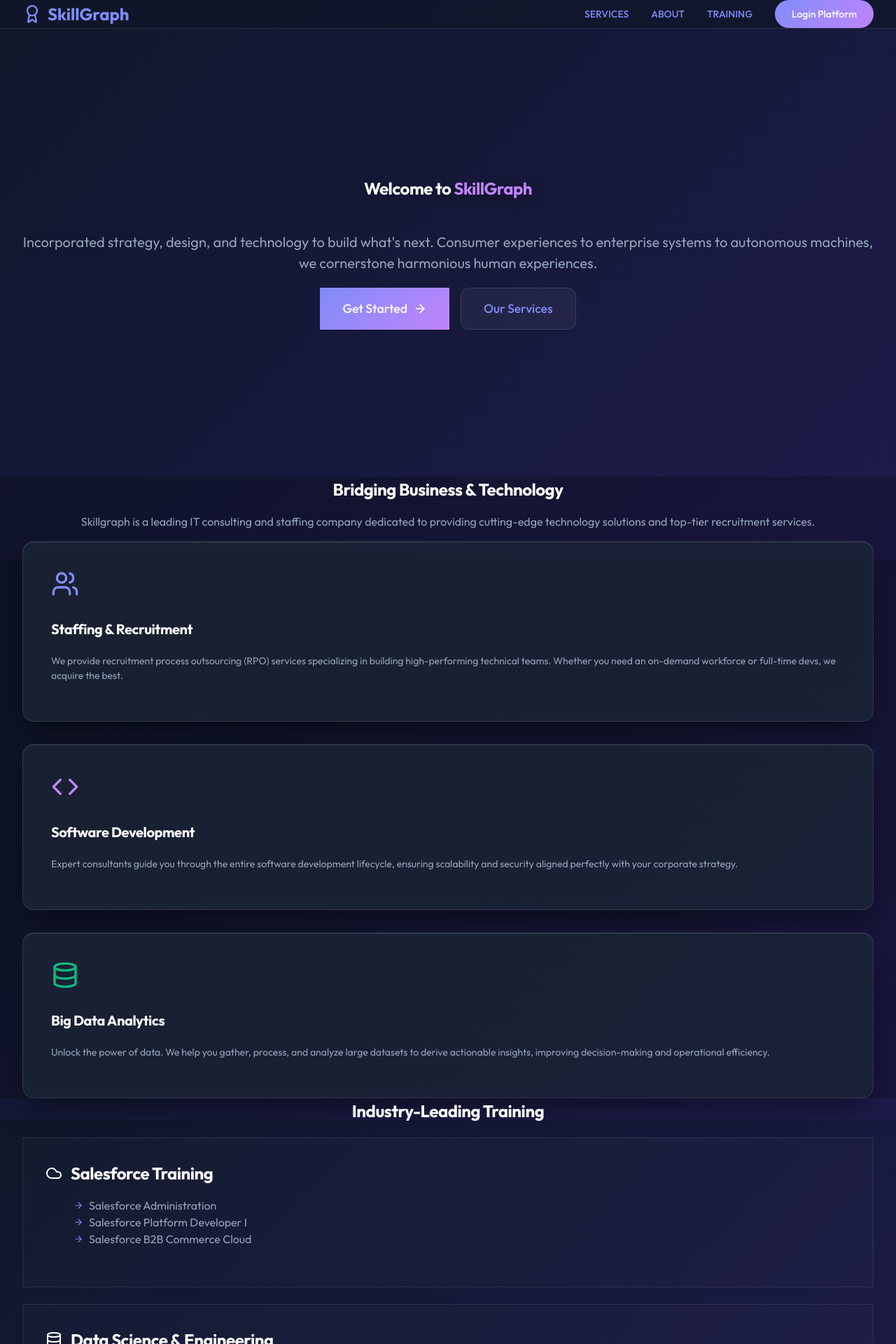
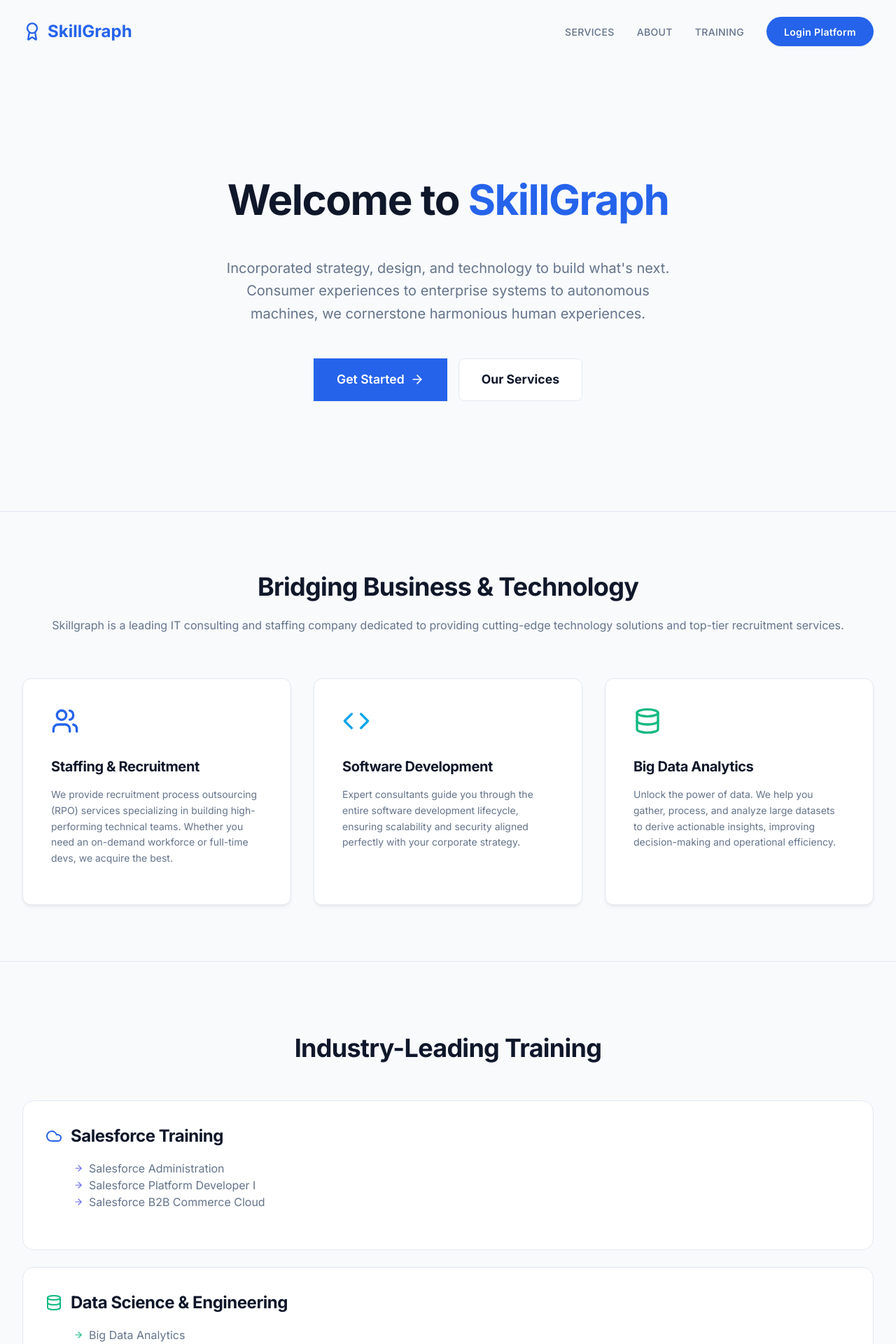
Before and after one commit to Neha-Sharmaaa/SESDproject, a React (Vite) app in the folder frontend/: page / in a window 1280 px wide. Shown: the top 1920 px of the page at 70% size. Built offline with nearby package versions, Linux system fonts and the light colour scheme; the HTML template or start-up script is replaced by a standard one.

Commit message:
refactor: update UI components and styles to implement a light-themed design system

```diff
--- a/frontend/src/index.css
+++ b/frontend/src/index.css
@@ -1,25 +1,31 @@
-@import url('https://fonts.googleapis.com/css2?family=Outfit:wght@300;400;500;600;700&display=swap');
+@import url('https://fonts.googleapis.com/css2?family=Inter:wght@400;500;600;700&display=swap');
 
 :root {
-  font-family: 'Outfit', system-ui, -apple-system, sans-serif;
+  font-family: 'Inter', system-ui, -apple-system, sans-serif;
   line-height: 1.5;
   font-weight: 400;
 
-  --bg-dark: #0f172a;
-  --bg-gradient: linear-gradient(135deg, #0f172a 0%, #1e1b4b 100%);
-  --card-bg: rgba(30, 41, 59, 0.7);
-  --card-border: rgba(255, 255, 255, 0.1);
-  --text-main: #f8fafc;
-  --text-muted: #94a3b8;
-  --primary: #818cf8;
-  --primary-hover: #6366f1;
-  --accent: #c084fc;
+  --bg-main: #f8fafc;
+  --bg-sidebar: #ffffff;
+  --card-bg: #ffffff;
+  --card-border: #e2e8f0;
 
-  color-scheme: dark;
+  --text-main: #0f172a;
+  --text-muted: #64748b;
+  --text-light: #94a3b8;
+
+  --primary: #2563eb;
+  --primary-hover: #1d4ed8;
+  --accent: #0ea5e9;
+
+  --success: #10b981;
+  --success-bg: #d1fae5;
+  --danger: #ef4444;
+  --danger-bg: #fee2e2;
+
+  color-scheme: light;
   color: var(--text-main);
-  background: var(--bg-dark);
-  background-image: var(--bg-gradient);
-  background-attachment: fixed;
+  background: var(--bg-main);
 
   font-synthesis: none;
   text-rendering: optimizeLegibility;
@@ -35,6 +41,7 @@ body {
   margin: 0;
   min-width: 320px;
   min-height: 100vh;
+  background-color: var(--bg-main);
 }
 
 #root {
@@ -43,39 +50,20 @@ body {
   display: flex;
 }
 
-@keyframes slideIn {
-  from { opacity: 0; transform: translateY(20px); }
-  to { opacity: 1; transform: translateY(0); }
-}
-
-@keyframes fadeIn {
-  from { opacity: 0; }
-  to { opacity: 1; }
-}
-
-.animate-slide-in {
-  animation: slideIn 0.5s cubic-bezier(0.4, 0, 0.2, 1) forwards;
-}
-
-.animate-fade-in {
-  animation: fadeIn 0.4s ease forwards;
-}
-
 h1, h2, h3, h4, h5, h6 {
   margin-top: 0;
-  color: #fff;
+  color: var(--text-main);
   letter-spacing: -0.02em;
 }
 
 a {
   font-weight: 500;
   color: var(--primary);
-  text-decoration: inherit;
-  transition: all 0.3s ease;
+  text-decoration: none;
+  transition: all 0.2s ease;
 }
 a:hover {
-  color: var(--accent);
-  text-shadow: 0 0 8px rgba(192, 132, 252, 0.5);
+  color: var(--primary-hover);
 }
 
 .container {
@@ -85,42 +73,47 @@ a:hover {
 }
 
 .auth-container {
-  min-height: 100vh;
+  position: absolute;
+  top: 0; left: 0; right: 0; bottom: 0;
+  display: flex !important;
+  justify-content: center !important;
+  align-items: center !important;
+  background: linear-gradient(135deg, #f0f9ff 0%, #e0f2fe 100%) !important;
+}
+
+.auth-wrapper {
+  width: 100%;
   display: flex;
   justify-content: center;
-  align-items: center;
-  background: radial-gradient(circle at 50% -20%, #312e81 0%, transparent 50%),
-              radial-gradient(circle at 100% 100%, #4c1d95 0%, transparent 50%);
+  padding: 1rem;
 }
 
 .card {
   background-color: var(--card-bg);
-  backdrop-filter: blur(12px);
-  -webkit-backdrop-filter: blur(12px);
-  border-radius: 16px;
-  padding: 2rem;
+  border-radius: 12px;
+  padding: 1.5rem;
   border: 1px solid var(--card-border);
-  box-shadow: 0 20px 40px -10px rgba(0, 0, 0, 0.5), inset 0 1px 0 rgba(255,255,255,0.1);
-  transition: transform 0.3s ease, box-shadow 0.3s ease;
+  box-shadow: 0 4px 6px -1px rgb(0 0 0 / 0.05), 0 2px 4px -2px rgb(0 0 0 / 0.05);
+  transition: transform 0.2s ease, box-shadow 0.2s ease;
   margin-bottom: 1.5rem;
 }
 
 .card:hover {
   transform: translateY(-2px);
-  box-shadow: 0 25px 50px -12px rgba(0, 0, 0, 0.6), inset 0 1px 0 rgba(255,255,255,0.2);
+  box-shadow: 0 10px 15px -3px rgb(0 0 0 / 0.1), 0 4px 6px -4px rgb(0 0 0 / 0.1);
 }
 
 button {
-  border-radius: 12px;
-  border: 1px solid rgba(255, 255, 255, 0.1);
-  padding: 0.75em 1.5em;
-  font-size: 1rem;
-  font-weight: 600;
+  border-radius: 8px;
+  border: 1px solid var(--card-border);
+  padding: 0.6em 1.2em;
+  font-size: 0.95rem;
+  font-weight: 500;
   font-family: inherit;
-  background-color: rgba(255, 255, 255, 0.05);
+  background-color: #fff;
   color: var(--text-main);
   cursor: pointer;
-  transition: all 0.3s cubic-bezier(0.4, 0, 0.2, 1);
+  transition: all 0.2s ease;
   display: inline-flex;
   align-items: center;
   justify-content: center;
@@ -128,11 +121,7 @@ button {
 }
 
 button:hover {
-  background-color: var(--primary);
-  border-color: var(--primary);
-  color: white;
-  box-shadow: 0 4px 15px rgba(99, 102, 241, 0.4);
-  transform: translateY(-1px);
+  background-color: #f1f5f9;
 }
 
 button:active {
@@ -140,48 +129,57 @@ button:active {
 }
 
 .btn-primary {
-  background: linear-gradient(135deg, var(--primary) 0%, var(--accent) 100%);
-  border: none;
+  background-color: var(--primary);
+  border: 1px solid transparent;
   color: #fff;
+  font-weight: 600;
+  box-shadow: 0 1px 2px rgb(0 0 0 / 0.05);
 }
 .btn-primary:hover {
-  background: linear-gradient(135deg, var(--primary-hover) 0%, #a855f7 100%);
-  box-shadow: 0 8px 20px rgba(139, 92, 246, 0.5);
+  background-color: var(--primary-hover);
+  color: white;
 }
 
 input, select {
   width: 100%;
-  padding: 0.8rem 1rem;
-  border-radius: 10px;
-  border: 1px solid rgba(255, 255, 255, 0.1);
-  background-color: rgba(0, 0, 0, 0.2);
+  padding: 0.75rem 1rem;
+  border-radius: 8px;
+  border: 1px solid #cbd5e1;
+  background-color: #fff;
   color: var(--text-main);
   font-family: inherit;
-  font-size: 1rem;
-  transition: all 0.3s ease;
+  font-size: 0.95rem;
+  transition: all 0.2s ease;
   margin-top: 0.25rem;
 }
 
 input:focus, select:focus {
   outline: none;
   border-color: var(--primary);
-  background-color: rgba(0, 0, 0, 0.4);
-  box-shadow: 0 0 0 3px rgba(99, 102, 241, 0.2);
+  box-shadow: 0 0 0 3px rgba(37, 99, 235, 0.15);
 }
 
 label {
   font-size: 0.875rem;
   font-weight: 500;
   color: var(--text-muted);
-  margin-bottom: 0.5rem;
+  margin-bottom: 0.25rem;
   display: block;
 }
 
-nav {
-  background: rgba(15, 23, 42, 0.8) !important;
-  backdrop-filter: blur(12px);
-  border-bottom: 1px solid var(--card-border) !important;
+/* Animations */
+@keyframes slideIn {
+  from { opacity: 0; transform: translateY(10px); }
+  to { opacity: 1; transform: translateY(0); }
 }
+
+@keyframes fadeIn {
+  from { opacity: 0; }
+  to { opacity: 1; }
+}
+
+.animate-slide-in { animation: slideIn 0.4s ease-out forwards; }
+.animate-fade-in { animation: fadeIn 0.3s ease-out forwards; }
 
 /* Utilities */
 .flex { display: flex; }
@@ -201,32 +199,49 @@ nav {
 .gap-4 { gap: 1rem; }
 .gap-6 { gap: 1.5rem; }
 .gap-8 { gap: 2rem; }
+
 .grid { display: grid; }
 .grid-cols-2 { grid-template-columns: repeat(even, minmax(0, 1fr)); }
 @media (min-width: 768px) {
   .grid-cols-2 { grid-template-columns: 1fr 1fr; }
+  .md\:grid-cols-3 { grid-template-columns: repeat(3, minmax(0, 1fr)); }
 }
 
 .w-full { width: 100%; }
 .max-w-md { max-width: 28rem; }
+.max-w-2xl { max-width: 42rem; }
+.max-w-4xl { max-width: 56rem; }
+.max-w-7xl { max-width: 80rem; }
+.mx-auto { margin-left: auto; margin-right: auto; }
 .h-full { height: 100%; }
 .min-h-screen { min-height: 100vh; }
 
+.p-0 { padding: 0 !important; }
+.p-2 { padding: 0.5rem; }
+.p-3 { padding: 0.75rem; }
 .p-4 { padding: 1rem; }
+.p-6 { padding: 1.5rem; }
 .p-8 { padding: 2rem; }
 .py-2 { padding-top: 0.5rem; padding-bottom: 0.5rem; }
+.py-6 { padding-top: 1.5rem; padding-bottom: 1.5rem; }
+.py-8 { padding-top: 2rem; padding-bottom: 2rem; }
+.py-12 { padding-top: 3rem; padding-bottom: 3rem; }
+.py-20 { padding-top: 5rem; padding-bottom: 5rem; }
+.py-24 { padding-top: 6rem; padding-bottom: 6rem; }
 .px-4 { padding-left: 1rem; padding-right: 1rem; }
+.px-6 { padding-left: 1.5rem; padding-right: 1.5rem; }
 .px-8 { padding-left: 2rem; padding-right: 2rem; }
-.py-4 { padding-top: 1rem; padding-bottom: 1rem; }
-.py-12 { padding-top: 3rem; padding-bottom: 3rem; }
 
 .m-0 { margin: 0; }
 .mb-1 { margin-bottom: 0.25rem; }
 .mb-2 { margin-bottom: 0.5rem; }
+.mb-3 { margin-bottom: 0.75rem; }
 .mb-4 { margin-bottom: 1rem; }
 .mb-6 { margin-bottom: 1.5rem; }
 .mb-8 { margin-bottom: 2rem; }
 .mb-10 { margin-bottom: 2.5rem; }
+.mb-12 { margin-bottom: 3rem; }
+.mb-16 { margin-bottom: 4rem; }
 .mt-4 { margin-top: 1rem; }
 .ml-2 { margin-left: 0.5rem; }
 .ml-3 { margin-left: 0.75rem; }
@@ -239,6 +254,14 @@ nav {
 .text-xl { font-size: 1.25rem; }
 .text-2xl { font-size: 1.5rem; }
 .text-3xl { font-size: 1.875rem; }
+.text-4xl { font-size: 2.25rem; }
+.text-6xl { font-size: 3.75rem; }
+
+.tracking-wide { letter-spacing: 0.025em; }
+.tracking-tight { letter-spacing: -0.025em; }
+.tracking-wider { letter-spacing: 0.05em; }
+.leading-tight { line-height: 1.25; }
+.leading-relaxed { line-height: 1.625; }
 
 .font-bold { font-weight: 700; }
 .font-semibold { font-weight: 600; }
@@ -246,54 +269,54 @@ nav {
 
 .text-gray { color: var(--text-muted); }
 .text-white { color: #fff; }
+.text-black { color: #000; }
+.text-indigo-400 { color: #818cf8; }
+.text-indigo-500 { color: #6366f1; }
 .text-indigo-600 { color: var(--primary); }
-.text-indigo-500 { color: var(--primary); }
+.text-green-400 { color: #34d399; }
+.text-green-500 { color: #10b981; }
+.text-green-700 { color: #047857; }
+.text-purple-400 { color: #c084fc; }
+.text-purple-500 { color: #a855f7; }
 .text-red-500 { color: #ef4444; }
-.text-green-700 { color: #10b981; }
-.text-orange-600 { color: #f59e0b; }
+.text-orange-600 { color: #ea580c; }
 
 .bg-transparent { background-color: transparent !important; }
 .border-none { border: none !important; }
 
 .bg-indigo-600 { background-color: var(--primary); }
 .bg-indigo-700 { background-color: var(--primary-hover); }
-.bg-red-100 { background-color: rgba(239, 68, 68, 0.1); color: #fca5a5; border: 1px solid rgba(239, 68, 68, 0.2); }
-.bg-green-100 { background-color: rgba(16, 185, 129, 0.1); }
-.bg-green-50 { background-color: rgba(16, 185, 129, 0.05); }
-.bg-gray-50 { background-color: rgba(255, 255, 255, 0.02); }
-.bg-gray-100 { background-color: rgba(255, 255, 255, 0.05); }
+.bg-red-100 { background-color: var(--danger-bg); color: var(--danger); border: 1px solid rgba(239, 68, 68, 0.2); }
+.bg-green-100 { background-color: var(--success-bg); }
+.bg-green-50 { background-color: #f0fdf4; }
 
-.rounded { border-radius: 0.25rem; }
-.rounded-lg { border-radius: 12px; }
+.bg-gray-50 { background-color: #f8fafc; }
+.bg-gray-100 { background-color: #f1f5f9; }
+.bg-white { background-color: #ffffff; }
+
+.rounded { border-radius: 0.375rem; }
+.rounded-lg { border-radius: 0.5rem; }
+.rounded-xl { border-radius: 0.75rem; }
+.rounded-2xl { border-radius: 1rem; }
 .rounded-full { border-radius: 9999px; }
 
 .border { border: 1px solid var(--card-border); }
 .border-dashed { border-style: dashed; }
 .border-b { border-bottom: 1px solid var(--card-border); }
+.border-t { border-top: 1px solid var(--card-border); }
 .border-l-2 { border-left: 2px solid var(--card-border); }
 
 .relative { position: relative; }
 .absolute { position: absolute; }
 .fixed { position: fixed; }
-.inset-0 { top: 0; right: 0; bottom: 0; left: 0; }
+.overflow-x-hidden { overflow-x: hidden; }
+.inline-flex { display: inline-flex; }
 
-.shadow-lg { box-shadow: 0 10px 25px -5px rgba(0, 0, 0, 0.5); }
-.transition { transition: all 0.3s ease; }
+.shadow-sm { box-shadow: 0 1px 2px 0 rgb(0 0 0 / 0.05); }
+.shadow { box-shadow: 0 1px 3px 0 rgb(0 0 0 / 0.1), 0 1px 2px -1px rgb(0 0 0 / 0.1); }
+.shadow-md { box-shadow: 0 4px 6px -1px rgb(0 0 0 / 0.1), 0 2px 4px -2px rgb(0 0 0 / 0.1); }
 
+.transition { transition: all 0.2s ease; }
 .z-10 { z-index: 10; }
-.auth-container {
-  position: absolute;
-  top: 0; left: 0; right: 0; bottom: 0;
-  display: flex !important;
-  justify-content: center !important;
-  align-items: center !important;
-  background: radial-gradient(circle at 50% -20%, #312e81 0%, transparent 50%),
-              radial-gradient(circle at 100% 100%, #4c1d95 0%, transparent 50%) !important;
-}
-.auth-wrapper {
-  width: 100%;
-  display: flex;
-  justify-content: center;
-  padding: 1rem;
-}
-.fill-white { fill: var(--bg-dark); }
+
+.fill-white { fill: var(--bg-sidebar); }
--- a/frontend/src/pages/Home.tsx
+++ b/frontend/src/pages/Home.tsx
@@ -4,17 +4,17 @@ import { Cloud, Database, Code, Users, Award, ArrowRight, BookOpen } from 'lucid
 
 export default function Home() {
   return (
-    <div className="w-full min-h-screen text-white overflow-x-hidden">
+    <div className="w-full min-h-screen overflow-x-hidden">
       {/* Navbar */}
       <nav className="flex justify-between items-center px-8 py-6 max-w-7xl mx-auto" style={{ zIndex: 100 }}>
-        <Link to="/" className="text-2xl font-bold flex items-center gap-2" style={{ color: 'var(--primary)' }}>
+        <Link to="/" className="text-2xl font-bold flex items-center gap-2" style={{ color: 'var(--primary)', textDecoration: 'none' }}>
           <Award size={28} /> SkillGraph
         </Link>
         <div className="flex gap-8 items-center text-sm font-semibold tracking-wide">
-          <a href="#services" className="hover:text-indigo-400 transition">SERVICES</a>
-          <a href="#about" className="hover:text-indigo-400 transition">ABOUT</a>
-          <a href="#training" className="hover:text-indigo-400 transition">TRAINING</a>
-          <Link to="/login" className="btn-primary" style={{ padding: '0.6rem 1.5rem', borderRadius: '9999px' }}>
+          <a href="#services" className="transition" style={{ color: 'var(--text-muted)' }}>SERVICES</a>
+          <a href="#about" className="transition" style={{ color: 'var(--text-muted)' }}>ABOUT</a>
+          <a href="#training" className="transition" style={{ color: 'var(--text-muted)' }}>TRAINING</a>
+          <Link to="/login" className="btn-primary" style={{ padding: '0.6rem 1.5rem', borderRadius: '9999px', textDecoration: 'none' }}>
             Login Platform
           </Link>
         </div>
@@ -22,25 +22,25 @@ export default function Home() {
 
       {/* Hero Section */}
       <section className="px-8 py-20 flex flex-col items-center justify-center text-center animate-fade-in" style={{ minHeight: '80vh' }}>
-        <h1 className="text-6xl font-bold mb-6 max-w-4xl tracking-tight leading-tight" style={{ textShadow: '0 4px 20px rgba(0,0,0,0.5)' }}>
-          Welcome to <span style={{ color: 'var(--accent)' }}>SkillGraph</span>
+        <h1 className="text-6xl font-bold mb-6 max-w-4xl tracking-tight leading-tight">
+          Welcome to <span style={{ color: 'var(--primary)' }}>SkillGraph</span>
         </h1>
         <p className="text-xl text-gray max-w-2xl mb-12 leading-relaxed">
           Incorporated strategy, design, and technology to build what's next.
           Consumer experiences to enterprise systems to autonomous machines, we cornerstone harmonious human experiences.
         </p>
         <div className="flex gap-4">
-          <Link to="/login" className="btn-primary flex items-center gap-2" style={{ padding: '1rem 2rem', fontSize: '1.1rem' }}>
+          <Link to="/login" className="btn-primary flex items-center gap-2" style={{ padding: '1rem 2rem', fontSize: '1.1rem', textDecoration: 'none' }}>
             Get Started <ArrowRight size={20} />
           </Link>
-          <a href="#services" className="flex items-center gap-2" style={{ padding: '1rem 2rem', fontSize: '1.1rem', backgroundColor: 'rgba(255,255,255,0.05)', borderRadius: '12px', border: '1px solid var(--card-border)' }}>
+          <a href="#services" className="flex items-center gap-2 font-bold" style={{ padding: '1rem 2rem', fontSize: '1.1rem', backgroundColor: '#fff', borderRadius: '8px', border: '1px solid var(--card-border)', color: 'var(--text-main)', textDecoration: 'none' }}>
             Our Services
           </a>
         </div>
       </section>
 
       {/* Stats/About Section */}
-      <section id="about" className="px-8 py-20" style={{ backgroundColor: 'rgba(0,0,0,0.2)' }}>
+      <section id="about" className="px-8 py-20 bg-gray-50 border-t border-b">
         <div className="max-w-7xl mx-auto">
           <div className="text-center mb-16">
             <h2 className="text-4xl font-bold mb-4">Bridging Business & Technology</h2>
@@ -79,8 +79,8 @@ export default function Home() {
       <section id="training" className="px-8 py-24 max-w-7xl mx-auto relative">
         <h2 className="text-4xl font-bold mb-12 text-center">Industry-Leading Training</h2>
         <div className="grid grid-cols-1 md:grid-cols-2 gap-6">
-          <div className="p-8 rounded-2xl" style={{ backgroundColor: 'rgba(255,255,255,0.02)', border: '1px solid var(--card-border)' }}>
-            <h3 className="text-2xl font-bold mb-4 flex items-center gap-3"><Cloud className="text-indigo-400" /> Salesforce Training</h3>
+          <div className="p-8 rounded-2xl bg-white border">
+            <h3 className="text-2xl font-bold mb-4 flex items-center gap-3"><Cloud className="text-indigo-600" /> Salesforce Training</h3>
             <ul className="text-gray space-y-3 mb-6">
               <li className="flex items-center gap-2"><ArrowRight size={14} className="text-indigo-500" /> Salesforce Administration</li>
               <li className="flex items-center gap-2"><ArrowRight size={14} className="text-indigo-500" /> Salesforce Platform Developer I</li>
@@ -88,8 +88,8 @@ export default function Home() {
             </ul>
           </div>
 
-          <div className="p-8 rounded-2xl" style={{ backgroundColor: 'rgba(255,255,255,0.02)', border: '1px solid var(--card-border)' }}>
-            <h3 className="text-2xl font-bold mb-4 flex items-center gap-3"><Database className="text-green-400" /> Data Science & Engineering</h3>
+          <div className="p-8 rounded-2xl bg-white border">
+            <h3 className="text-2xl font-bold mb-4 flex items-center gap-3"><Database className="text-green-500" /> Data Science & Engineering</h3>
             <ul className="text-gray space-y-3 mb-6">
               <li className="flex items-center gap-2"><ArrowRight size={14} className="text-green-500" /> Big Data Analytics</li>
               <li className="flex items-center gap-2"><ArrowRight size={14} className="text-green-500" /> Full Stack Data Analyst</li>
@@ -97,8 +97,8 @@ export default function Home() {
             </ul>
           </div>
 
-          <div className="p-8 rounded-2xl" style={{ backgroundColor: 'rgba(255,255,255,0.02)', border: '1px solid var(--card-border)' }}>
-            <h3 className="text-2xl font-bold mb-4 flex items-center gap-3"><Code className="text-purple-400" /> DevOps & Software Cloud</h3>
+          <div className="p-8 rounded-2xl bg-white border">
+            <h3 className="text-2xl font-bold mb-4 flex items-center gap-3"><Code className="text-purple-500" /> DevOps & Software Cloud</h3>
             <ul className="text-gray space-y-3 mb-6">
               <li className="flex items-center gap-2"><ArrowRight size={14} className="text-purple-500" /> Angular Framework</li>
               <li className="flex items-center gap-2"><ArrowRight size={14} className="text-purple-500" /> Backend Engineering</li>
@@ -106,17 +106,17 @@ export default function Home() {
             </ul>
           </div>
 
-          <div className="p-8 rounded-2xl flex flex-col justify-center items-center text-center" style={{ backgroundColor: 'rgba(99, 102, 241, 0.05)', border: '1px solid rgba(99, 102, 241, 0.3)' }}>
-            <BookOpen size={40} className="mb-4 text-indigo-400" />
+          <div className="p-8 rounded-2xl flex flex-col justify-center items-center text-center bg-gray-50 border">
+            <BookOpen size={40} className="mb-4 text-indigo-600" />
             <h3 className="text-2xl font-bold mb-2">Automated Skill Profiling</h3>
-            <p className="text-gray mb-6">Log into our AI-driven SkillGraph portal to map your technical skills dynamically and calculate your career roadmap instantly.</p>
-            <Link to="/login" className="btn-primary inline-flex">Go To App <ArrowRight size={18} className="ml-2" /></Link>
+            <p className="text-gray mb-6 max-w-sm">Log into our AI-driven SkillGraph portal to map your technical skills dynamically and calculate your career roadmap instantly.</p>
+            <Link to="/login" className="btn-primary inline-flex" style={{ textDecoration: 'none' }}>Go To App <ArrowRight size={18} className="ml-2" /></Link>
           </div>
         </div>
       </section>
 
       {/* Footer */}
-      <footer className="py-8 text-center text-gray border-t border-gray-800" style={{ backgroundColor: 'var(--bg-dark)' }}>
+      <footer className="py-8 text-center text-gray border-t border-gray-100 bg-white">
         <p>© 2026 SkillGraph Platform | AI-Driven Skill Mapping</p>
       </footer>
     </div>
```
Also changed, not shown: frontend/src/App.tsx (+13 -13 lines), frontend/src/pages/Dashboard.tsx (+16 -17 lines), frontend/src/pages/Login.tsx (+4 -4 lines), frontend/src/pages/Recommendations.tsx (+4 -4 lines), frontend/src/pages/Roadmap.tsx (+11 -11 lines).
